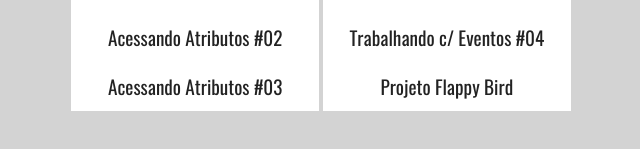
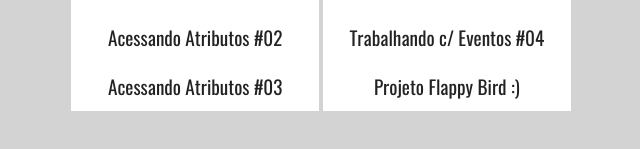
Before and after one commit to LuisHRick/HTMLCSSJS, a plain HTML site: page index.html in a window 1280 px wide. Shown: the part 363-512 px from the top of the page, 319-959 px from the left. Drawn offline with Linux system fonts and the light colour scheme.

Commit message:
adding a happy face

```diff
--- a/index.html
+++ b/index.html
@@ -30,7 +30,7 @@
                 <a href="./trabalhandoComEventos2.html">Trabalhando c/ Eventos #02</a>
                 <a href="./trabalhandoComEventos3.html">Trabalhando c/ Eventos #03</a>
                 <a href="./trabalhandoComEventos4.html">Trabalhando c/ Eventos #04</a>
-                <a href="./flappy.html">Projeto Flappy Bird</a>
+                <a href="./flappy.html">Projeto Flappy Bird :)</a>
             </nav>
         </div>
     </div>
```
